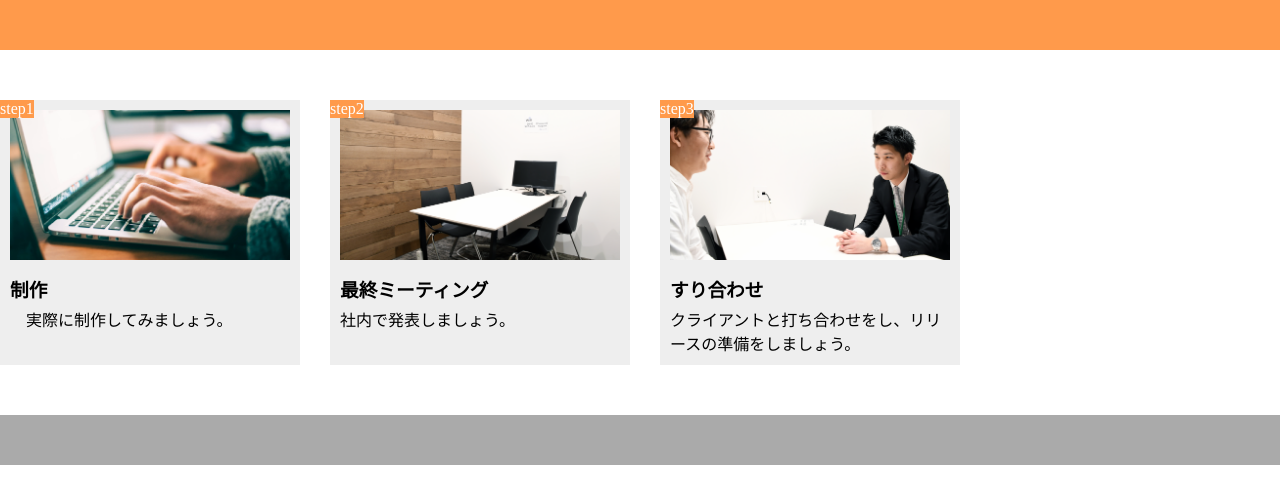
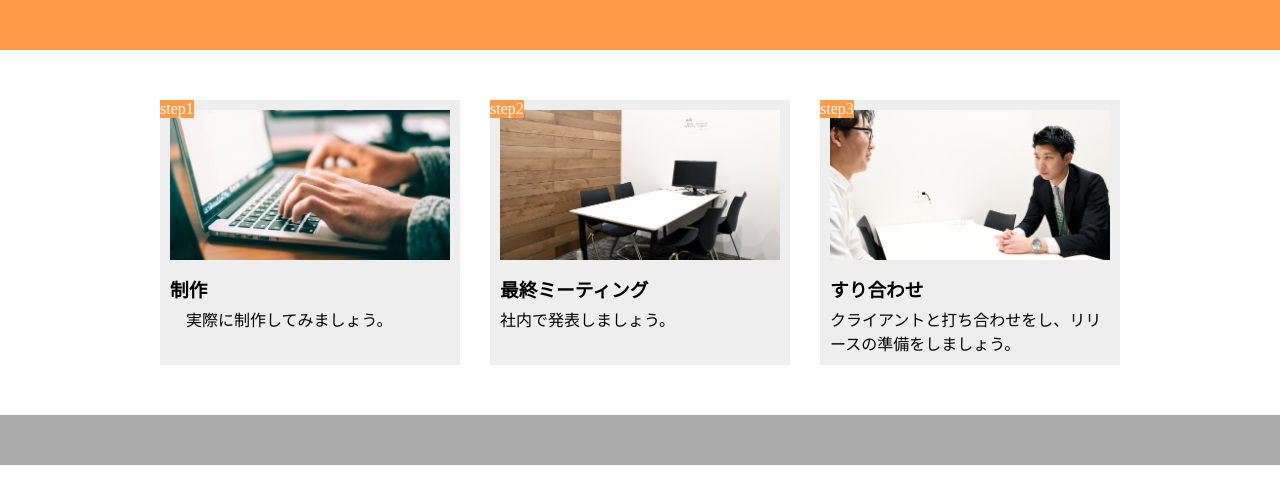
Before and after one commit to kentaro0624/kadai_responsive, a plain HTML site: page index.html in a window 1280 px wide. Drawn offline with Linux system fonts and the light colour scheme.

Commit message:
Finished_resubmit

```diff
--- a/style.css
+++ b/style.css
@@ -10,7 +10,7 @@ header {
 }
 
 main {
-  width: 960px auto;
+  width: 960px;
   margin: 50px auto;
   display: flex;
 }
```
